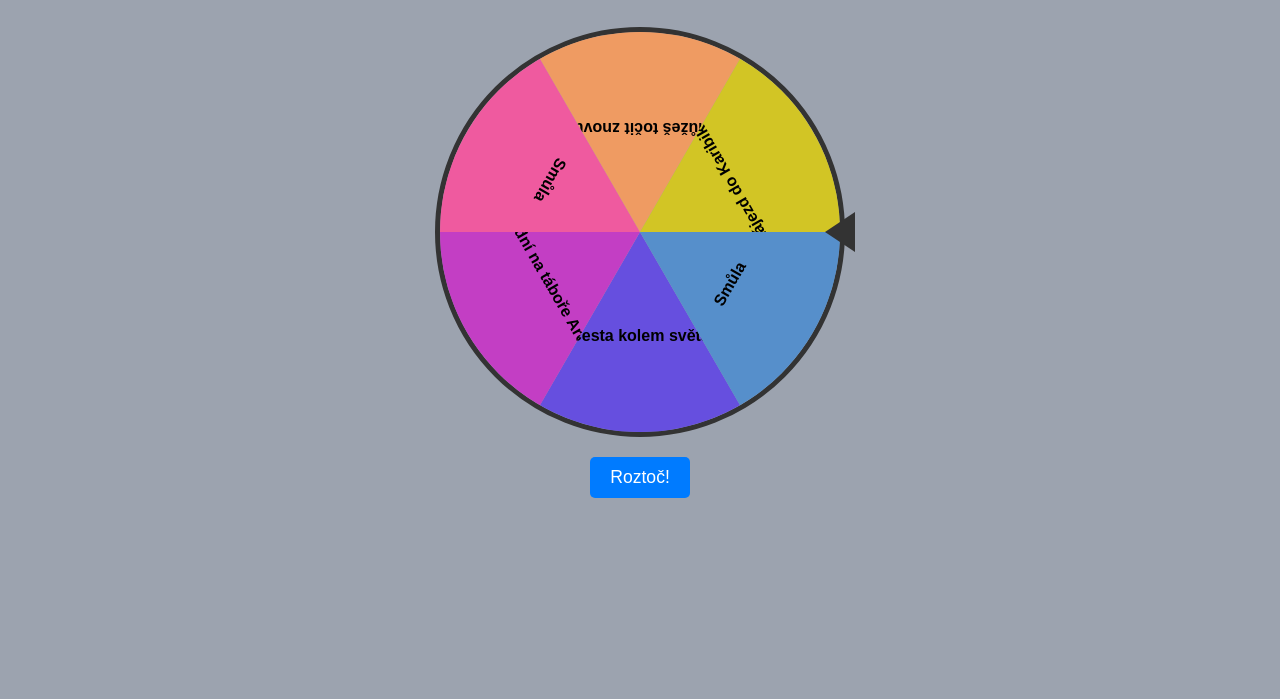
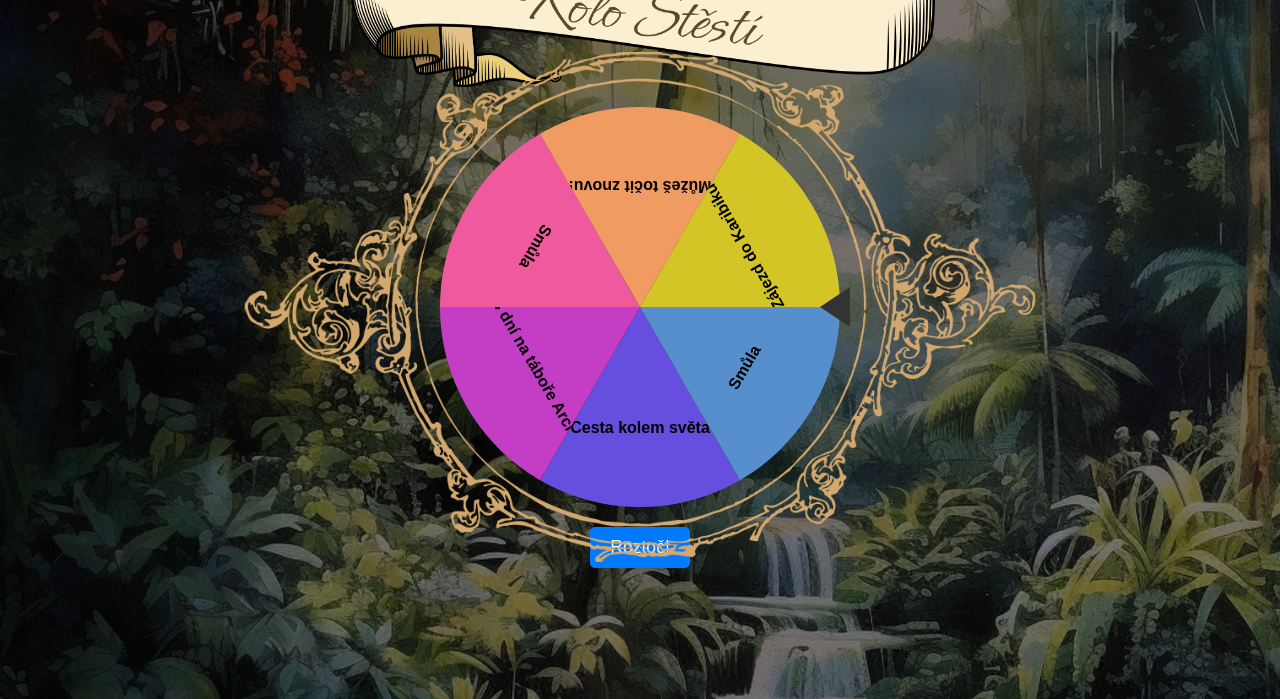
Before and after one commit to jiribuchta/WheelOfDecide, a website: page index.html in a window 1280 px wide. Shown: the part 101-800 px from the top of the page. Drawn offline with Linux system fonts and the light colour scheme.

Commit message:
added pictures

```diff
--- a/index.html
+++ b/index.html
@@ -7,8 +7,9 @@
     <link rel="stylesheet" href="style.css">
 </head>
 <body>
-    <h1 style="color: b0b0b0">Vyhraj zájezd zdarma!</h1>
+    <div style="background-image: url('./nadpisText.png'); background-size: cover; width: 600px; height: 160px;"></div>
     <div class="wheel-container">
+        <div class="bg"></div>
         <div class="wheel">
             <span class="segment" style="--rotation: 0deg;">Cesta kolem světa</span>
             <span class="segment" style="--rotation: 60deg;">14 dní na táboře Archa</span>
@@ -18,6 +19,7 @@
             <span class="segment" style="--rotation: 300deg;">Smůla</span>
         </div>
         <div class="arrow"></div>
+
     </div>
 
     <button id="spin-button">Roztoč!</button>
--- a/style.css
+++ b/style.css
@@ -5,21 +5,35 @@ body {
     align-items: center;
     gap: 20px;
     padding: 20px;
-    background-color: #9ca3af;
+    background-image: linear-gradient(rgba(0, 0, 0, 0.5), rgba(0, 0, 0, 0.5)), url('./bg.jpg');
 }
 
 .wheel-container {
     position: relative;
 }
 
+.bg{
+    position: absolute;
+    translate: -50% -50%;
+    top: 50%;
+    left: 50%;
+    background-image: url('./border.png');
+    background-size: cover; /* Nebo contain, auto podle potřeby */
+    background-position: center; /* Umístění obrázku */
+    z-index: 10; /* Aby byl obrázek pod kolem */
+    width: 930px;
+    height: 600px;
+    scale: 0.85; /* Zvětšení pozadí */
+    }
+
 .wheel {
     width: min(50vw, 50vh);
     height: min(50vw, 50vh);
     border-radius: 50%;
-    border: 5px solid #333;
     position: relative;
     overflow: hidden;
     transition: transform 5s cubic-bezier(0.175, 0.885, 0.32, 1.275); /* Plynulá animace */
+    z-index: 5;
 }
 
 .segment {
@@ -28,10 +42,13 @@ body {
     transform-origin: 50% 0%;
     left: 50%;
     top: 50%;
-    width: 60%;
-    height: calc(60%*0.866); /* to assure that it will be 60deg 60deg 60deg triangle */
+    width: 70%;
+    height: calc(70%*0.866); /* to assure that it will be 60deg 60deg 60deg triangle */
     display: inline-block;
     transform: translateX(-50%) rotate(var(--rotation)); /* Umístění a otočení segmentů */
+
+    pointer-events: none;
+    user-select: none;
 
     display: flex;
     justify-content: center; /* Horizontálně na střed */
@@ -59,6 +76,7 @@ body {
     border-left: 30px solid #333;
     border-bottom: 20px solid transparent;
     transform: translateY(-50%) rotate(180deg);
+    z-index: 100;
 }
 
 #spin-button {
```
Also changed, not shown: bg.jpg (added), border.png (added), nadpis.png (added), nadpisText.png (added).
